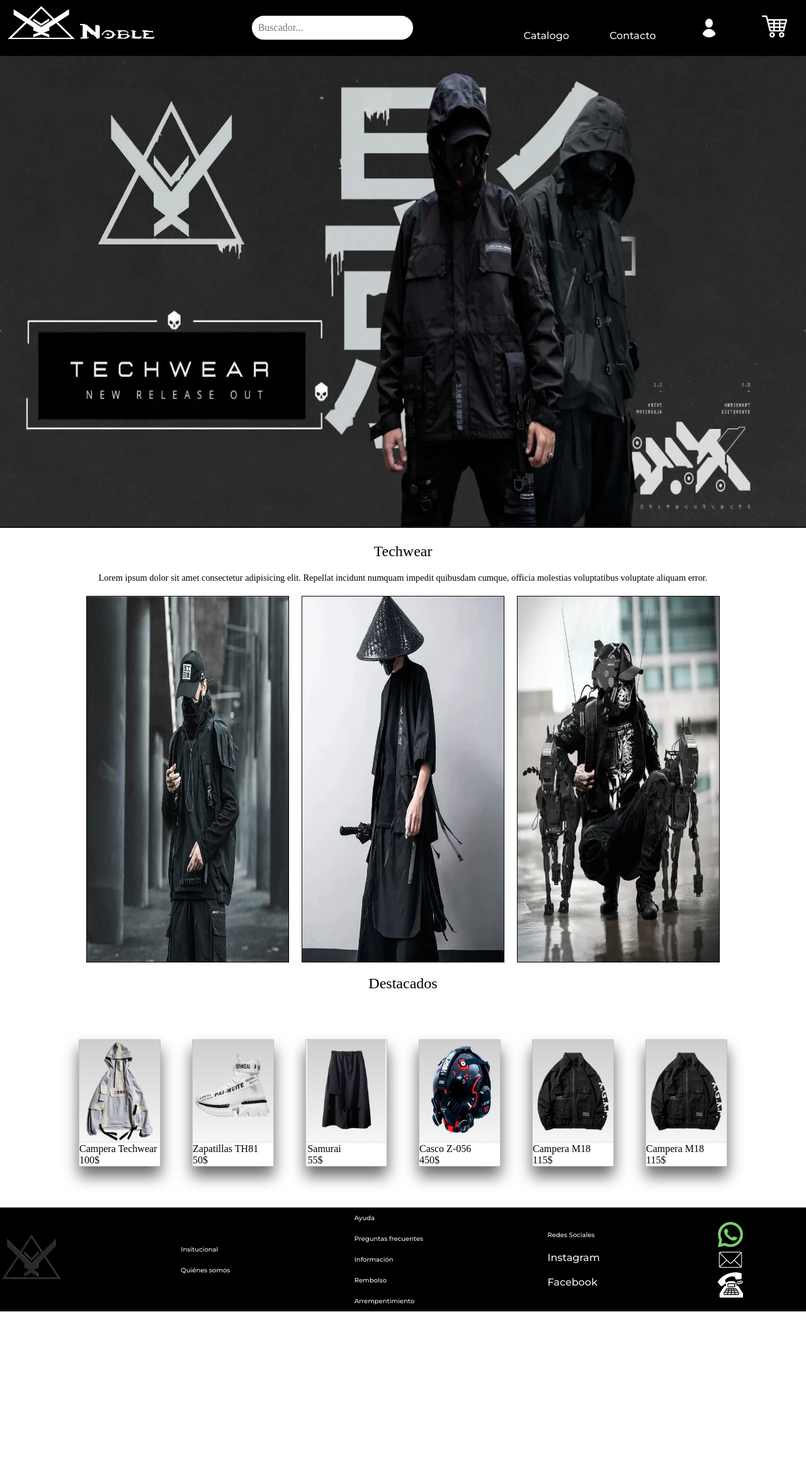
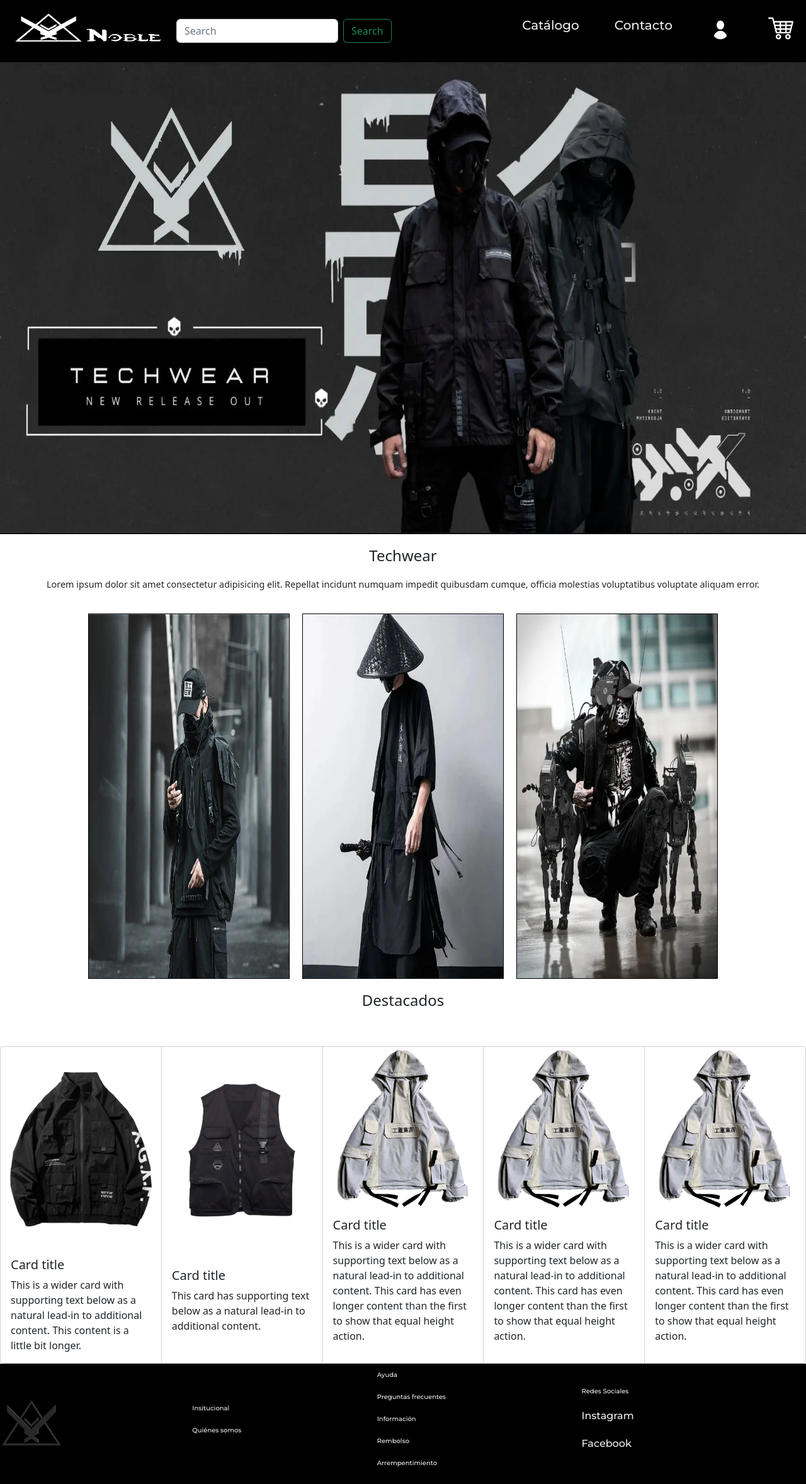
Before and after one commit to KurylukDev/ecommerceTechwear, a plain HTML site: page index.html in a window 1280 px wide. Shown: the whole page at 63% size. Before the commit the page ends 2082 px from the top, so only its background shows below. Drawn offline with nearby package versions, Linux system fonts and the light colour scheme.

Commit message:
Nav Bootstrap update

```diff
--- a/css/style.css
+++ b/css/style.css
@@ -10,16 +10,12 @@
         font: inherit;
         vertical-align: baseline;
  }
-
-/* body{
-    background-color:#24252A;
-} */
-a{
+a    {
     text-decoration: none;
-    color:black;
+    color:rgb(255, 255, 255);
 }
 
-header a, li, footer a{
+header a, li, footer a, .fontNav{
     font-family: "montserrat", sans-serif;
     font-weight: 500;
     font-size: 16px;
@@ -39,42 +35,21 @@ header{
     display: flex;
     justify-content: space-between;
     align-items: center;
-    background-color: black;
+    background-color: rgb(0, 0, 0);
     width: 100%;
 
 }
-
-.navList li a:hover{
-    color: red;
-    cursor: pointer;
-}
-
-.navList li {
-    display: inline-block;
-    padding: 0px 30px;
-    list-style: none;
-    background-color: black;
-
-}
-
 footer {
     background-color: black;
     width: 100%;
 }
 
-.buscador{
-    border: 10px white solid;
-    border-radius: 25px;
-    width: 20vw;
+.navbar-toggler{
+    background-color: rgb(255, 255, 255);
 }
-
-.logoMobile{
-    display: none;
-}
-
 .logo{
     width:250px ;
-    height: 80px; ;
+    height: 70px; ;
     padding: 1px;
     margin: 1px;
 
@@ -104,7 +79,22 @@ footer div a .iconos{
     font-size: 10px;
     padding: 10px;
 }
-
+.navbar-collapse {
+    display: flex;
+    flex-basis:auto;
+    justify-content: space-between;
+  }
+  .navbar{
+      width: 100%;
+  }
+  .navbar li a{
+      margin-left: 40px;
+      font-size: 20px;
+  }
+  .navbar li a:hover{
+      color: red;
+      cursor: pointer;
+  }
 /* UNIVERSAL */
 
 /* GRID */
@@ -205,7 +195,6 @@ Footer{
 }
 
 .cardImg{
-    background: linear-gradient(to bottom, rgba(0, 0, 0, 0.144), rgba(255, 255, 255, 0.342));
     margin: 0px;
     padding-left: 0px;
     width:100%;
@@ -223,6 +212,7 @@ Footer{
 }
 
 .cardBorder{
+    background: linear-gradient(to bottom, rgba(0, 0, 0, 0.144), rgba(255, 255, 255, 0.342));
     display: flex;
     justify-content: center;
     height: 200px;
@@ -723,6 +713,14 @@ Footer{
 
 /* MEDIA QUERIES */
 @media (max-width: 1276px){
+.logo{
+
+
+    width:250px ;
+    height: 70px; ;
+    padding: 1px;
+    margin: 1px;
+}
     /*CONTACTO */
 
 .boxMailMap{
@@ -744,16 +742,13 @@ Footer{
 
 @media screen and (max-width: 768px) {
     /* UNIVERSAL */
-   .buscador{
-       display: none;
-   }
 
-   .logo{
-       margin: 0;
-       padding: 0;
-       display: flex;
-       width: 90%;
-   }
+    .logo{
+        width:40vw ;
+        height: 70px; ;
+        padding: 0px;
+        margin: 0px;
+    }
     /* UNIVERSAL */
     /* INDEX */
     .cardPrincipal{
--- a/index.html
+++ b/index.html
@@ -5,23 +5,43 @@
   <meta http-equiv="X-UA-Compatible" content="IE=edge">
   <meta name="viewport" content="width=device-width, initial-scale=1.0">
   <link rel="shortcut icon" href="img/logo.png" type="image/x-icon">
+  <link href="https://cdn.jsdelivr.net/npm/bootstrap@5.2.0-beta1/dist/css/bootstrap.min.css" rel="stylesheet" integrity="sha384-0evHe/X+R7YkIZDRvuzKMRqM+OrBnVFBL6DOitfPri4tjfHxaWutUpFmBp4vmVor" crossorigin="anonymous">
   <link rel="stylesheet" href="css/style.css" />
 	<title>Noble</title>
 </head>
 <body class="gridIndex">
 	<!-- fila de logo + nav -->
 	<header>
-      <a href="index.html"> <img class="logo" src="img/logo-blanco-2.webp" alt="logo noble"></a>
-      <input type="search" title="buscador" placeholder="Buscador..." class="buscador">
-      <nav>
-        <!-- Falta agregar efecto burger con bootstrap mobile y tablet-->
-			<ul class="navList cardMobile">
-				<li class="listaNav"><a class="navHead"  href="pages/catalogo.html" title="productos" class="list">Catalogo</a></li>
-				<li class="listaNav"><a class="navHead"  href="pages/contacto.html" title="contacto" class="list">Contacto</li>
-          <li class="listaNav"><a class="navHead"  href="pages/cuenta.html" title="Cuenta" class="list"><img class="iconosNav" src="img/usuario.webp" alt=""> </a></li>
-          <li class="listaNav"><a class="navHead"  href="pages/carrito.html" title="carrito" class="list"><img class="iconosNav" src="img/carrito.webp" alt=""></a></li>
-			</ul>
-		</nav>
+    <nav class="navbar navbar-expand-lg">
+      <div class="container-fluid">
+        <a class="navbar-brand" href="#"><img class="logo" src="img/logo-blanco-2.webp" alt=""></a>
+        <button class="navbar-toggler" type="button" data-bs-toggle="collapse" data-bs-target="#navbarSupportedContent" aria-controls="navbarSupportedContent" aria-expanded="false" aria-label="Toggle navigation">
+          <span class="navbar-toggler-icon"></span>
+        </button>
+        <div class="collapse navbar-collapse" id="navbarSupportedContent">
+            <form class="d-flex navForm" role="search">
+              <input class="form-control me-2 " type="search" placeholder="Search" aria-label="Search">
+              <button class="btn btn-outline-success " type="submit">Search</button>
+            </form>
+          <ul class="navbar-nav me-8 mb-2 mb-lg-2">
+            <li class="nav-item">
+              <a class="nav-link fontNav" href="pages/catalogo.html" title="carrito" class="list">Catálogo</a>
+            </li>
+            <li class="nav-item">
+              <a class="nav-link fontNav" href="pages/contacto.html" title="carrito" class="list">Contacto</a>
+            </li>
+            <li class="nav-item">
+              <li class="nav-item">
+                <a class="nav-link fontNav" href="pages/cuenta.html" title="carrito" class="list"><img class="iconosNav" src="img/usuario.webp" alt=""></a>
+              </li>
+              <li class="nav-item">
+                <a class="nav-link fontNav" href="pages/carrito.html" title="carrito" class="list"><img class="iconosNav" src="img/carrito.webp" alt=""></a>
+              </li>
+            </li>
+          </ul>
+        </div>
+      </div>
+    </nav>
 	</header>
 	<!-- cierre de fila logo + nav -->
 	<!--Informacion Principal de la pagina-->
@@ -48,7 +68,44 @@
       <h2>Destacados</h2>
     </div>
     <!-- AGREGAR EFECTO SILDER CON BOOTSTRAP -->
-    <div class="card">
+    <div class="card-group">
+      <div class="card">
+        <img src="img/campera1.webp" class="card-img-top" alt="...">
+        <div class="card-body">
+          <h5 class="card-title">Card title</h5>
+          <p class="card-text">This is a wider card with supporting text below as a natural lead-in to additional content. This content is a little bit longer.</p>
+        </div>
+      </div>
+      <div class="card">
+        <img src="img/chalequito1.webp" class="card-img-top" alt="...">
+        <div class="card-body">
+          <h5 class="card-title">Card title</h5>
+          <p class="card-text">This card has supporting text below as a natural lead-in to additional content.</p>
+        </div>
+      </div>
+      <div class="card">
+        <img src="img/modelo2.webp" class="card-img-top" alt="...">
+        <div class="card-body">
+          <h5 class="card-title">Card title</h5>
+          <p class="card-text">This is a wider card with supporting text below as a natural lead-in to additional content. This card has even longer content than the first to show that equal height action.</p>
+        </div>
+      </div>
+      <div class="card">
+        <img src="img/modelo2.webp" class="card-img-top" alt="...">
+        <div class="card-body">
+          <h5 class="card-title">Card title</h5>
+          <p class="card-text">This is a wider card with supporting text below as a natural lead-in to additional content. This card has even longer content than the first to show that equal height action.</p>
+        </div>
+      </div>
+      <div class="card ">
+        <img src="img/modelo2.webp" class="card-img-top" alt="...">
+        <div class="card-body">
+          <h5 class="card-title">Card title</h5>
+          <p class="card-text">This is a wider card with supporting text below as a natural lead-in to additional content. This card has even longer content than the first to show that equal height action.</p>
+        </div>
+      </div>
+    </div>
+    <!-- <div class="card">
       <div class="cardBorder">
         <a href="pages/producto.html"><img class="cardImg" src="img/modelo2.webp" alt="campera modelo blancp" >
         <p>Campera Techwear</p>
@@ -79,7 +136,7 @@
        <p>Campera M18</p>
        <p>115$</p></a>
     </div>
-		</div>
+		</div> -->
 	</section>
   <!-- FINAL DESTACADOS -->
   <!-- FINAL INFOMRACION PRINCIAP DE LA PAGINA -->
@@ -123,6 +180,7 @@
   </section>
   </footer>
   <div>
+    <script src="https://cdn.jsdelivr.net/npm/bootstrap@5.2.0-beta1/dist/js/bootstrap.bundle.min.js" integrity="sha384-pprn3073KE6tl6bjs2QrFaJGz5/SUsLqktiwsUTF55Jfv3qYSDhgCecCxMW52nD2" crossorigin="anonymous"></script>
 </body>
 </html>
 
```
